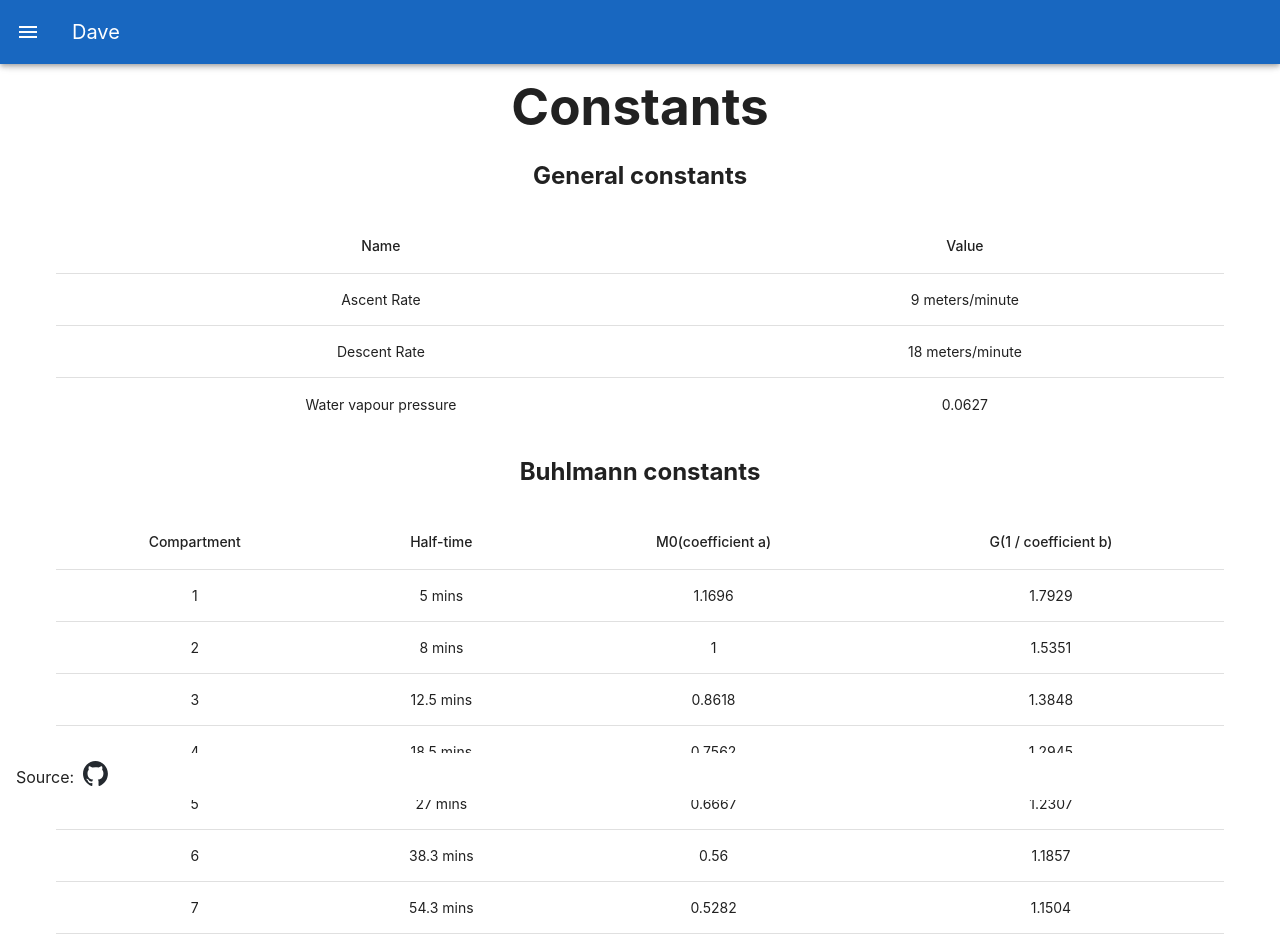
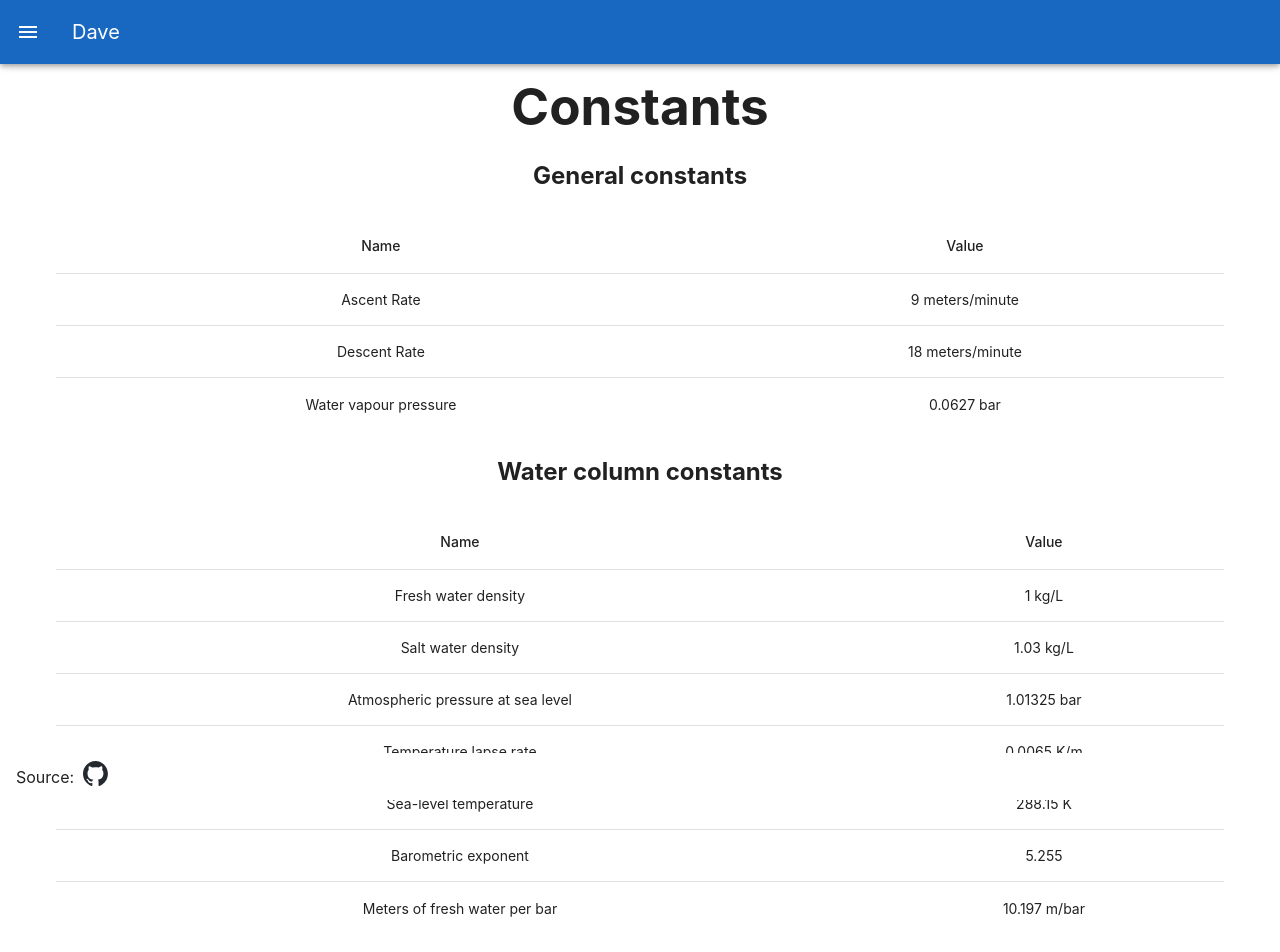
Before and after one commit to meinac/dave, a Vue app: page /constants in a window 1280 px wide. Shown: the top 952 px of the page. Built offline with nearby package versions, Linux system fonts and the light colour scheme.

Commit message:
Expose WaterColumn constants to users

```diff
--- a/src/models/waterColumn.js
+++ b/src/models/waterColumn.js
@@ -1,35 +1,39 @@
+export default class WaterColumn {
+  static FRESH_WATER = 'fresh';
+  static SALT_WATER = 'salt';
+
   /*
   * Density of fresh water at ~4 degrees in Celsius in kg/L (reference density, 1 g/cm^3).
   */
-const FRESH_WATER_DENSITY = 1.000;
+  static FRESH_WATER_DENSITY = 1.000;
 
   /*
   * Typical density of sea water in kg/L.
   */
-const SALT_WATER_DENSITY = 1.030;
+  static SALT_WATER_DENSITY = 1.030;
 
   /*
   * Standard atmospheric pressure at sea level (1 atm = 1.01325 bar).
   */
-const ATMOSPHERIC_PRESSURE_AT_SEA_LEVEL = 1.01325;
+  static ATMOSPHERIC_PRESSURE_AT_SEA_LEVEL = 1.01325;
 
   /*
   * Standard temperature lapse rate in the troposphere (K/m): air cools
   * 6.5 degrees in Celsius per 1000 m of altitude (International Standard Atmosphere).
   */
-const TEMPERATURE_LAPSE_RATE = 0.0065;
+  static TEMPERATURE_LAPSE_RATE = 0.0065;
 
   /*
   * Standard sea-level temperature in Kelvin (15 degrees in Celsius).
   */
-const SEA_LEVEL_TEMPERATURE_K = 288.15;
+  static SEA_LEVEL_TEMPERATURE_K = 288.15;
 
   /*
   * Exponent in the barometric formula: g*M / (R*L), where g is gravity,
   * M is the molar mass of dry air, R is the universal gas constant and
   * L is the temperature lapse rate. Fixed value for Earth's atmosphere.
   */
-const BAROMETRIC_EXPONENT = 5.255;
+  static BAROMETRIC_EXPONENT = 5.255;
 
   /*
   * Meters of fresh water column equivalent to 1 bar of pressure.
@@ -38,20 +42,16 @@ const BAROMETRIC_EXPONENT = 5.255;
   *   1 m of fresh water ~ 9806.65 Pa ~ 0.0980665 bar
   *   => 1 bar ~ 10.197 m of fresh water
   */
-const METERS_OF_FRESH_WATER_PER_BAR = 10.197;
-
-export default class WaterColumn {
-  static FRESH_WATER = 'fresh';
-  static SALT_WATER = 'salt';
+  static METERS_OF_FRESH_WATER_PER_BAR = 10.197;
 
   static density(waterType) {
-    return waterType === this.SALT_WATER ? SALT_WATER_DENSITY : FRESH_WATER_DENSITY;
+    return waterType === this.SALT_WATER ? this.SALT_WATER_DENSITY : this.FRESH_WATER_DENSITY;
   }
 
   static surfacePressure(altitude = 0) {
-    const lapseRatio = (TEMPERATURE_LAPSE_RATE * altitude) / SEA_LEVEL_TEMPERATURE_K;
+    const lapseRatio = (this.TEMPERATURE_LAPSE_RATE * altitude) / this.SEA_LEVEL_TEMPERATURE_K;
 
-    return ATMOSPHERIC_PRESSURE_AT_SEA_LEVEL * Math.pow(1 - lapseRatio, BAROMETRIC_EXPONENT);
+    return this.ATMOSPHERIC_PRESSURE_AT_SEA_LEVEL * Math.pow(1 - lapseRatio, this.BAROMETRIC_EXPONENT);
   }
 
   static absolutePressureAt(depth, waterType = this.SALT_WATER, altitude = 0) {
@@ -59,7 +59,7 @@ export default class WaterColumn {
   }
 
   static gaugePressureAt(depth, waterType = this.SALT_WATER) {
-    return (depth * this.density(waterType)) / METERS_OF_FRESH_WATER_PER_BAR;
+    return (depth * this.density(waterType)) / this.METERS_OF_FRESH_WATER_PER_BAR;
   }
 
   static depthFromAbsolutePressure(pressure, waterType = this.SALT_WATER, altitude = 0) {
@@ -69,6 +69,6 @@ export default class WaterColumn {
   }
 
   static depthFromGaugePressure(pressure, waterType = this.SALT_WATER) {
-    return (pressure * METERS_OF_FRESH_WATER_PER_BAR) / this.density(waterType);
+    return (pressure * this.METERS_OF_FRESH_WATER_PER_BAR) / this.density(waterType);
   }
 }
--- a/src/pages/Constants.vue
+++ b/src/pages/Constants.vue
@@ -2,13 +2,21 @@
 import { ASCENT_RATE, DESCENT_RATE } from '../constants/diving'
 import { HALF_TIMES, M_VALUES, G_VALUES } from '../constants/buhlmann'
 import Environment from '../models/environment'
+import WaterColumn from '../models/waterColumn'
 
 export default {
   data() {
     return {
       ascentRate: ASCENT_RATE,
       descentRate: DESCENT_RATE,
-      waterVapour: Environment.P_H2O // Move this to constants
+      waterVapour: Environment.P_H2O, // Move this to constants
+      freshWaterDensity: WaterColumn.FRESH_WATER_DENSITY,
+      saltWaterDensity: WaterColumn.SALT_WATER_DENSITY,
+      atmosphericPressureAtSeaLevel: WaterColumn.ATMOSPHERIC_PRESSURE_AT_SEA_LEVEL,
+      temperatureLapseRate: WaterColumn.TEMPERATURE_LAPSE_RATE,
+      seaLevelTemperature: WaterColumn.SEA_LEVEL_TEMPERATURE_K,
+      barometricExponent: WaterColumn.BAROMETRIC_EXPONENT,
+      metersOfFreshWaterPerBar: WaterColumn.METERS_OF_FRESH_WATER_PER_BAR
     }
   },
   computed: {
@@ -59,7 +67,58 @@ export default {
               </tr>
               <tr>
                 <td>Water vapour pressure</td>
-                <td>{{waterVapour}}</td>
+                <td>{{waterVapour}} bar</td>
+              </tr>
+            </tbody>
+          </v-table>
+        </v-col>
+      </v-row>
+    </v-col>
+  </v-row>
+  <v-row>
+    <v-col cols="12">
+      <v-row>
+        <v-col cols="12">
+          <h2>Water column constants</h2>
+        </v-col>
+      </v-row>
+      <v-row>
+        <v-col cols="12">
+          <v-table>
+            <thead>
+              <tr>
+                <th class="text-center">Name</th>
+                <th class="text-center">Value</th>
+              </tr>
+            </thead>
+            <tbody>
+              <tr>
+                <td>Fresh water density</td>
+                <td>{{freshWaterDensity}} kg/L</td>
+              </tr>
+              <tr>
+                <td>Salt water density</td>
+                <td>{{saltWaterDensity}} kg/L</td>
+              </tr>
+              <tr>
+                <td>Atmospheric pressure at sea level</td>
+                <td>{{atmosphericPressureAtSeaLevel}} bar</td>
+              </tr>
+              <tr>
+                <td>Temperature lapse rate</td>
+                <td>{{temperatureLapseRate}} K/m</td>
+              </tr>
+              <tr>
+                <td>Sea-level temperature</td>
+                <td>{{seaLevelTemperature}} K</td>
+              </tr>
+              <tr>
+                <td>Barometric exponent</td>
+                <td>{{barometricExponent}}</td>
+              </tr>
+              <tr>
+                <td>Meters of fresh water per bar</td>
+                <td>{{metersOfFreshWaterPerBar}} m/bar</td>
               </tr>
             </tbody>
           </v-table>
```
Also changed, not shown: 1 other file (tests, documents, lock files or other folders). Lines whose indentation alone changed are shown as unchanged.
